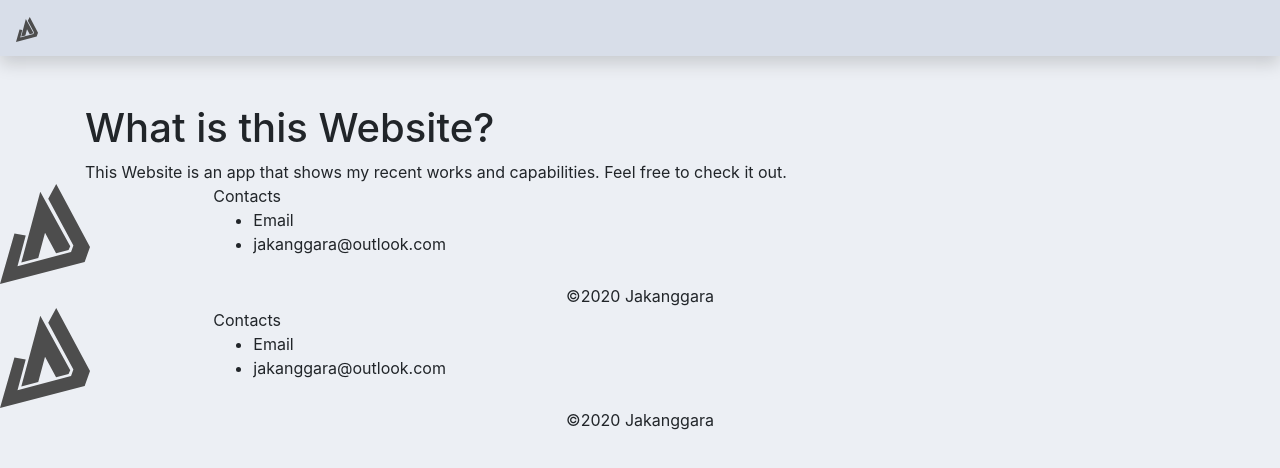
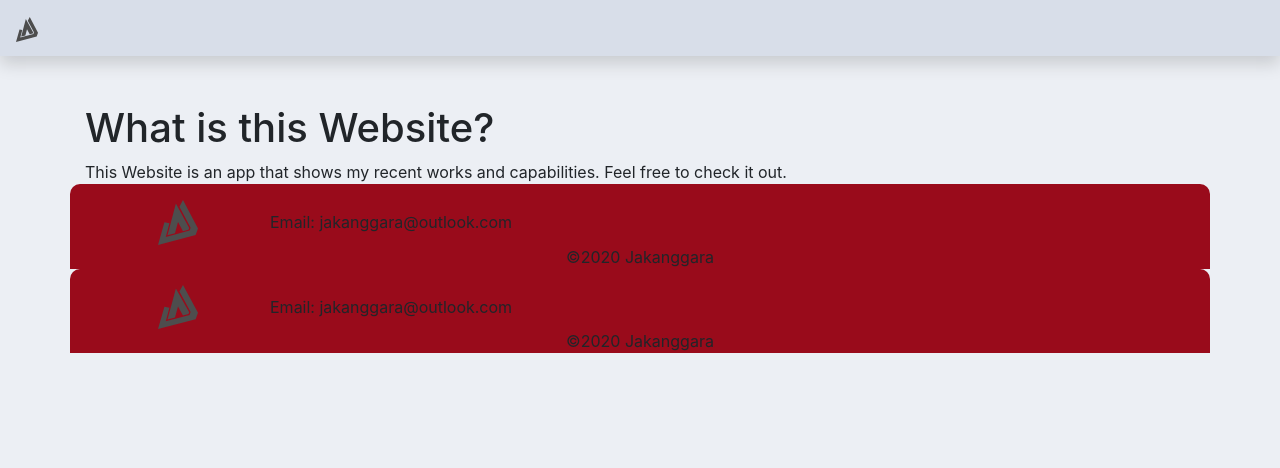
Before and after one commit to jakanggara/jakanggara.github.io, a Vue app: page /about in a window 1280 px wide. Shown: the top 468 px of the page. Built offline with nearby package versions, Linux system fonts and the light colour scheme.

Commit message:
footer relayout

```diff
--- a/src/components/about_footer.vue
+++ b/src/components/about_footer.vue
@@ -1,21 +1,17 @@
 <template>
   <div id="footer">
-    <b-row no-gutters>
-      <b-col cols="12" sm="2">
-        <b-img src="@/assets/images/logo.svg" height="100%" alt="Jaka Anggara Logo"/>
+    <b-row no-gutters align-v="center" class="container-sm ml-auto mr-auto pt-3 footerdiv">
+      <b-col cols="2" sm="2" align-self="center">
+        <b-img center src="@/assets/images/logo.svg" width="40px" alt="Jaka Anggara Logo"/>
       </b-col>
-      <b-col cols="12" sm="10">
-        Contacts
-        <ul>
-          <li>Email</li>
-          <li>jakanggara@outlook.com</li>
-        </ul>
+      <b-col cols="10" sm="10">
+            Email: jakanggara@outlook.com
       </b-col>
-    </b-row>
-    <b-row no-gutters>
+    <b-row no-gutters style="width: 100%">
       <b-col class="text-center">
         &copy;2020 Jakanggara
       </b-col>
+    </b-row>
     </b-row>
   </div>
 </template>
@@ -27,4 +23,9 @@ export default {
 </script>
 
 <style lang="scss">
+.footerdiv {
+  background-color: $color3;
+  border-top-left-radius: 10px 10px;
+  border-top-right-radius: 10px 10px;
+}
 </style>
```
